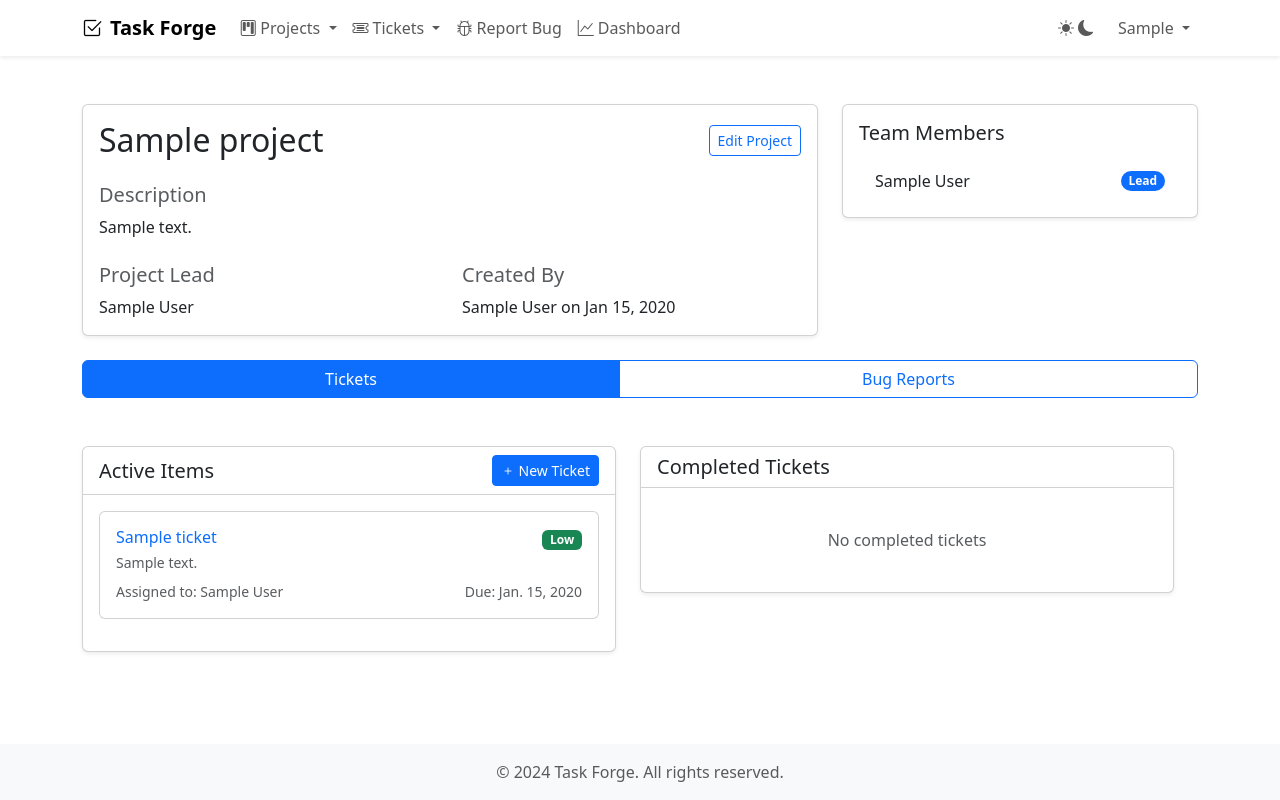
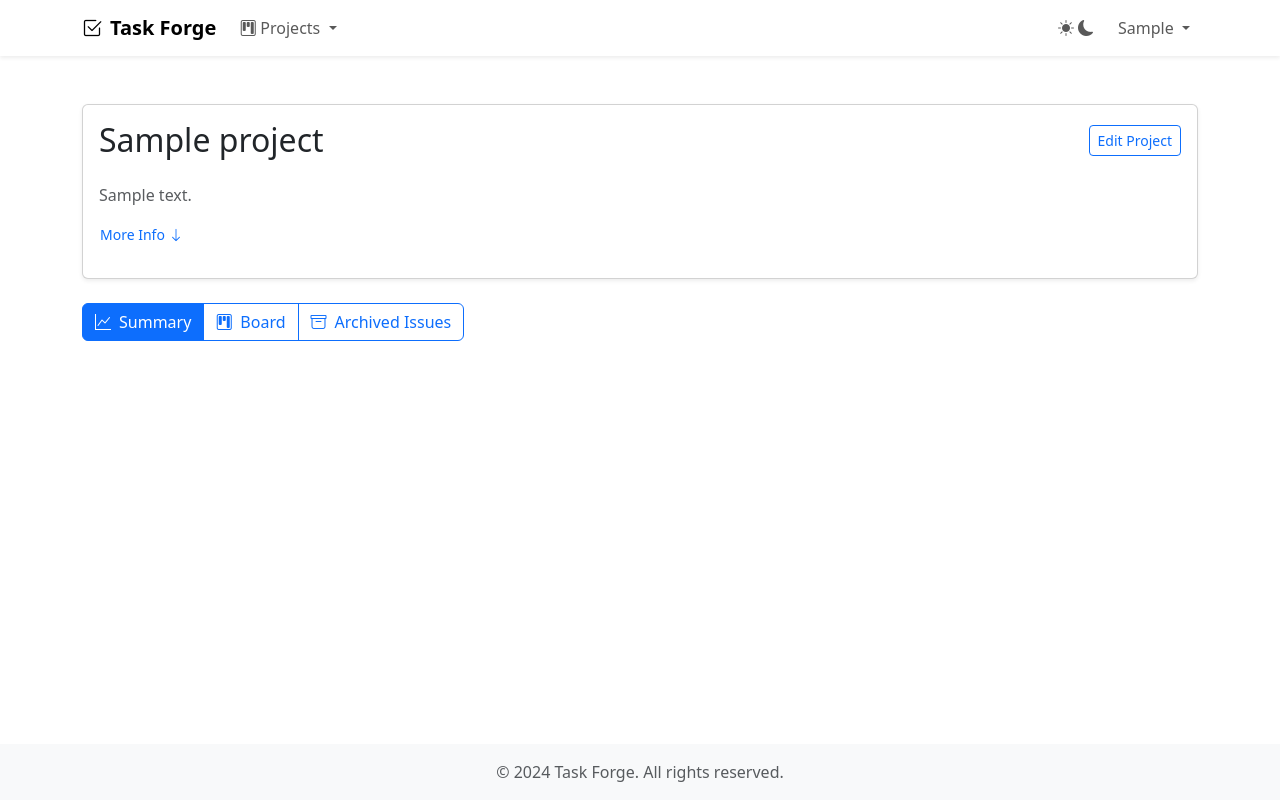
Before and after one commit to IvayloArsov/taskForge, a Django app: page /projects/1/ in a window 1280 px wide. Run offline with Django 5.2, Linux system fonts and the light colour scheme; a user stored in the database is signed in; tables that the repository leaves empty hold one stand-in row (values such as "Sample post").

Commit message:
overhaul of the projects view

```diff
--- a/taskForge/projects/views.py
+++ b/taskForge/projects/views.py
@@ -1,6 +1,7 @@
 from django.contrib.auth.mixins import LoginRequiredMixin, UserPassesTestMixin
 from django.views.generic import ListView, DetailView, CreateView, UpdateView, DeleteView
 from django.urls import reverse_lazy
+from django.utils import timezone
 
 from taskForge.accounts.choices import UserRoleChoices
 from taskForge.projects.forms import ProjectForm
@@ -25,6 +26,7 @@
             return Project.objects.filter(members=user)
         else:
             return Project.objects.filter(members=user)
+
 
 class StaffRequiredMixin(UserPassesTestMixin):
     def test_func(self):
@@ -85,48 +87,21 @@
 
     def get_context_data(self, **kwargs):
         context = super().get_context_data(**kwargs)
-        show_type = self.request.GET.get('show', 'tickets')
-        user = self.request.user
+        view_type = self.request.GET.get('view', 'summary')
+        context['view_type'] = view_type
+        context['now'] = timezone.now().date()
 
-        active_statuses = ['open', 'in_progress']
-        completed_statuses = ['resolved', 'closed']
+        if view_type == 'board':
+            context['tickets'] = self.object.tickets.exclude(status='closed').order_by('-created_at')
+            if self.request.user.is_staff:
+                context['pending_bugs'] = self.object.bugreports.filter(
+                    is_approved=False
+                ).order_by('-created_at')
 
-        # shows tickets that need to be approved/denied to staff/admin roles only
-        if user.is_staff:
-            context['pending_bugs'] = self.object.bugreports.filter(
-                is_approved=False,
-                status__in=active_statuses
-            ).order_by('-created_at')
-
-
-        # shows active & completed tickets
-        if show_type == 'tickets':
-            context['active_tickets'] = self.object.tickets.filter(
-                status__in=active_statuses
-            ).order_by('-created_at')
-
-            context['completed_tickets'] = self.object.tickets.filter(
-                status__in=completed_statuses
+        elif view_type == 'archived':
+            context['archived_tickets'] = self.object.tickets.filter(
+                status='closed'
             ).order_by('-updated_at')
 
-        # shows pending & ongoing bug reports
-        if show_type == 'bugs':
-            if user.profile.role == UserRoleChoices.END_USER:
-                context['active_bugs'] = self.object.bugreports.filter(
-                    status__in=active_statuses
-                ).order_by('-created_at')
-            else:
-                if self.request.user.is_staff:
-                    context['pending_bugs'] = self.object.bugreports.filter(
-                        is_approved=False,
-                        status__in=active_statuses
-                    ).order_by('-created_at')
-
-                context['active_bugs'] = self.object.bugreports.filter(
-                    is_approved=True,
-                    status__in=active_statuses
-                ).order_by('-created_at')
-
-        context['show_type'] = show_type
-        context['is_end_user'] = user.profile.role == UserRoleChoices.END_USER
+        context['is_end_user'] = self.request.user.profile.role == UserRoleChoices.END_USER
         return context
--- a/templates/common/base-navbar.html
+++ b/templates/common/base-navbar.html
@@ -17,7 +17,20 @@
                             <i class="bi bi-kanban me-1"></i>Projects
                         </a>
                         <ul class="dropdown-menu shadow-sm border-0">
+                            {% if user.is_staff %}
                                 <li><a class="dropdown-item" href="{% url 'projects:list' %}">All Projects</a></li>
+                                <li>
+                                    <hr class="dropdown-divider">
+                                </li>
+                            {% endif %}
+
+                            {% for project in user.projects.all %}
+                                <li><a class="dropdown-item"
+                                       href="{% url 'projects:details' project.pk %}">{{ project.name }}</a></li>
+                            {% empty %}
+                                <li><span class="dropdown-item text-muted">No projects available</span></li>
+                            {% endfor %}
+
                             {% if user.is_staff %}
                                 <li>
                                     <hr class="dropdown-divider">
@@ -26,28 +39,7 @@
                             {% endif %}
                         </ul>
                     </li>
-                    <li class="nav-item dropdown">
-                        <a class="nav-link dropdown-toggle" href="#" role="button" data-bs-toggle="dropdown">
-                            <i class="bi bi-ticket-detailed me-1"></i>Tickets
-                        </a>
-                        <ul class="dropdown-menu shadow-sm border-0">
-                            <li><a class="dropdown-item" href="{% url 'tickets:list' %}">All Tickets</a></li>
-                            <li>
-                                <hr class="dropdown-divider">
-                            </li>
-                            <li><a class="dropdown-item" href="{% url 'tickets:create' %}">Create Ticket</a></li>
-                        </ul>
-                    </li>
-                    <li class="nav-item">
-                        <a href="{% url 'tickets:report-bug' %}" class="nav-link">
-                            <i class="bi bi-bug"></i> Report Bug
-                        </a>
-                    </li>
-                    <li class="nav-item">
-                        <a href="#" class="nav-link">
-                            <i class="bi bi-graph-up me-1"></i>Dashboard
-                        </a>
-                    </li>
+
                 {% endif %}
             </ul>
 
--- a/templates/projects/project details/project-details-column-active.html
+++ /dev/null
@@ -1,86 +0,0 @@
-<div class="col-md-6">
-    <div class="card shadow-sm">
-        <div class="card-header bg-transparent">
-            <div class="d-flex justify-content-between align-items-center">
-                <h5 class="mb-0">Active Items</h5>
-                <a href="{% url 'tickets:create' %}?project={{ project.pk }}" class="btn btn-primary btn-sm">
-                    <i class="bi bi-plus"></i> New Ticket
-                </a>
-            </div>
-        </div>
-        <div class="card-body">
-            {% if user.is_staff %}
-                {% for bug in pending_bugs %}
-                    <div class="ticket-card mb-3">
-                        <div class="card border-warning">
-                            <div class="card-body">
-                                <div class="d-flex justify-content-between align-items-center">
-                                    <h6 class="card-title mb-1">
-                                        <a href="{% url  'tickets:bug-details' bug.pk %}" class="text-decoration-none">
-                                            {{ bug.title }}
-                                        </a>
-                                        <span class="badge bg-warning text-dark ms-2">Pending Review</span>
-                                    </h6>
-                                    <div class="d-flex gap-2">
-                                        <form method="post" action="{% url 'tickets:approve-bug' bug.pk %}"
-                                              class="d-inline">
-                                            {% csrf_token %}
-                                            <button type="submit" class="btn btn-success btn-sm">
-                                                <i class="bi bi-check-lg"></i>
-                                            </button>
-                                        </form>
-                                        <form method="post" action="{% url 'tickets:deny-bug' bug.pk %}"
-                                              class="d-inline">
-                                            {% csrf_token %}
-                                            <button type="submit" class="btn btn-danger btn-sm">
-                                                <i class="bi bi-x-lg"></i>
-                                            </button>
-                                        </form>
-                                    </div>
-                                </div>
-                                <p class="card-text small text-muted mb-2">{{ bug.description|truncatechars:100 }}</p>
-                                <div class="d-flex justify-content-between align-items-center">
-                                    <small class="text-muted">Reported by: {{ bug.created_by.get_full_name }}</small>
-                                    <small class="text-muted">{{ bug.created_at|date:"M d, Y" }}</small>
-                                </div>
-                            </div>
-                        </div>
-                    </div>
-                {% endfor %}
-            {% endif %}
-            {% for ticket in active_tickets %}
-                <div class="ticket-card mb-3">
-                    <div class="card">
-                        <div class="card-body">
-                            <div class="d-flex justify-content-between align-items-center">
-                                <h6 class="card-title mb-1">
-                                    <a href="{% url 'tickets:details' ticket.pk %}" class="text-decoration-none">
-                                        {{ ticket.title }}
-                                    </a>
-                                </h6>
-                                <span class="badge {% if ticket.priority == 'high' %}bg-danger
-                                     {% elif ticket.priority == 'medium' %}bg-warning
-                                     {% else %}bg-success{% endif %}">
-                        {{ ticket.get_priority_display }}
-                    </span>
-                            </div>
-                            <p class="card-text small text-muted mb-2">{{ ticket.description|truncatechars:100 }}</p>
-                            <div class="d-flex justify-content-between align-items-center">
-                                <small class="text-muted">
-                                    {% if ticket.assigned_to %}
-                                        Assigned to: {{ ticket.assigned_to.get_full_name }}
-                                    {% else %}
-                                        Unassigned
-                                    {% endif %}
-                                </small>
-                                <small class="text-muted">Due: {{ ticket.due_date|default:"No due date" }}</small>
-                            </div>
-                        </div>
-                    </div>
-                </div>
-            {% empty %}
-                <p class="text-muted text-center my-4">No active items</p>
-            {% endfor %}
-        </div>
-    </div>
-</div>
--- a/templates/projects/project details/project-details-column-completed.html
+++ /dev/null
@@ -1,37 +0,0 @@
-                <div class="col-md-6">
-                    <div class="card shadow-sm">
-                        <div class="card-header bg-transparent">
-                            <h5 class="mb-0">Completed Tickets</h5>
-                        </div>
-                        <div class="card-body">
-                            {% for ticket in completed_tickets %}
-                                <div class="ticket-card mb-3">
-                                    <div class="card">
-                                        <div class="card-body">
-                                            <div class="d-flex justify-content-between align-items-center">
-                                                <h6 class="card-title mb-1">
-                                                    <a href="{% url 'tickets:details' ticket.pk %}"
-                                                       class="text-decoration-none">
-                                                        {{ ticket.title }}
-                                                    </a>
-                                                </h6>
-                                                <span class="badge bg-success">Completed</span>
-                                            </div>
-                                            <p class="card-text small text-muted mb-2">{{ ticket.description|truncatechars:100 }}</p>
-                                            <div class="d-flex justify-content-between align-items-center">
-                                                <small class="text-muted">
-                                                    Completed by: {{ ticket.assigned_to.get_full_name }}
-                                                </small>
-                                                <small class="text-muted">
-                                                    {{ ticket.updated_at|date:"M d, Y" }}
-                                                </small>
-                                            </div>
-                                        </div>
-                                    </div>
-                                </div>
-                            {% empty %}
-                                <p class="text-muted text-center my-4">No completed tickets</p>
-                            {% endfor %}
-                        </div>
-                    </div>
-                </div>
--- a/templates/projects/project details/project-details-filter-buttons.html
+++ /dev/null
@@ -1,8 +0,0 @@
-        <div class="btn-group mb-4" role="group">
-            <a href="?show=tickets" class="btn btn-outline-primary {% if show_type == 'tickets' %}active{% endif %}">
-                Tickets
-            </a>
-            <a href="?show=bugs" class="btn btn-outline-primary {% if show_type == 'bugs' %}active{% endif %}">
-                Bug Reports
-            </a>
-        </div>
--- a/templates/projects/project details/project-details-sidebar.html
+++ /dev/null
@@ -1,19 +0,0 @@
-<div class="col-md-4">
-    <div class="card shadow-sm">
-        <div class="card-body">
-            <h5 class="card-title mb-3">Team Members</h5>
-            <ul class="list-group list-group-flush">
-                {% for member in project.members.all %}
-                    <li class="list-group-item d-flex justify-content-between align-items-center">
-                        {{ member.get_full_name }}
-                        {% if member == project.lead_by %}
-                            <span class="badge bg-primary rounded-pill">Lead</span>
-                        {% endif %}
-                    </li>
-                {% empty %}
-                    <li class="list-group-item text-muted">No team members yet</li>
-                {% endfor %}
-            </ul>
-        </div>
-    </div>
-</div>
--- a/templates/projects/project details/project-details.html
+++ b/templates/projects/project details/project-details.html
@@ -1,10 +1,10 @@
-<!-- templates/projects/project-details.html -->
+<!-- projects/project-details.html -->
 {% extends 'common/base.html' %}
 {% block content %}
 
 <div class="container py-4">
     <div class="row">
-        <div class="col-md-8">
+        <div class="col-12">
             <div class="card shadow-sm mb-4">
                 <div class="card-body">
                     <div class="d-flex justify-content-between align-items-center mb-4">
@@ -14,41 +14,78 @@
                         {% endif %}
                     </div>
 
-                    <div class="mb-4">
-                        <h5 class="text-muted">Description</h5>
-                        {{ project.description }}
-                    </div>
+                    <p class="text-muted mb-3">{{ project.description }}</p>
 
-                    <div class="row">
-                        <div class="col-md-6">
-                            <h5 class="text-muted">Project Lead</h5>
-                            {{ project.lead_by.get_full_name }}
-                        </div>
+                    <a class="btn btn-link btn-sm text-decoration-none p-0 mb-3 d-inline-flex align-items-center"
+                       data-bs-toggle="collapse"
+                       href="#projectInfo"
+                       role="button"
+                       aria-expanded="false">
+                        More Info<i class="bi bi-arrow-down ms-1 transition-transform"></i>
+                    </a>
 
-                        <div class="col-md-6">
-                            <h5 class="text-muted">Created By</h5>
-                            {{ project.created_by.get_full_name }} on {{ project.created_at|date:"M d, Y" }}
+                    <div class="collapse" id="projectInfo">
+                        <div class="card card-body border-0">
+                            <div class="row g-4">
+                                <div class="col-md-6">
+                                    <h6 class="text-muted">Project Details</h6>
+                                    <ul class="list-unstyled mb-0">
+                                        <li class="mb-2">
+                                            <span class="text-muted">Created by:</span>
+                                            {{ project.created_by.get_full_name }}
+                                        </li>
+                                        <li class="mb-2">
+                                            <span class="text-muted">Created on:</span>
+                                            {{ project.created_at|date:"M d, Y" }}
+                                        </li>
+                                        <li class="mb-2">
+                                            <span class="text-muted">Project Lead:</span>
+                                            {{ project.lead_by.get_full_name }}
+                                        </li>
+                                    </ul>
+                                </div>
+                                <div class="col-md-6">
+                                    <h6 class="text-muted">Team Members</h6>
+                                    <ul class="list-unstyled mb-0">
+                                        {% for member in project.members.all %}
+                                            <li class="mb-2">
+                                                {{ member.get_full_name }}
+                                                {% if member == project.lead_by %}
+                                                    <span class="badge bg-primary">Lead</span>
+                                                {% endif %}
+                                                <span class="badge bg-secondary">{{ member.profile.get_role_display }}</span>
+                                            </li>
+                                        {% endfor %}
+                                    </ul>
+                                </div>
+                            </div>
                         </div>
                     </div>
                 </div>
             </div>
         </div>
 
-        {% include 'projects/project details/project-details-sidebar.html' %}
+        <div class="col-12 mb-4">
+            <div class="btn-group" role="group">
+                <a href="?view=summary" class="btn btn-outline-primary {% if view_type == 'summary' %}active{% endif %}">
+                    <i class="bi bi-graph-up me-2"></i>Summary
+                </a>
+                <a href="?view=board" class="btn btn-outline-primary {% if view_type == 'board' %}active{% endif %}">
+                    <i class="bi bi-kanban me-2"></i>Board
+                </a>
+                <a href="?view=archived" class="btn btn-outline-primary {% if view_type == 'archived' %}active{% endif %}">
+                    <i class="bi bi-archive me-2"></i>Archived Issues
+                </a>
+            </div>
+        </div>
 
-        {% include 'projects/project details/project-details-filter-buttons.html' %}
-
-        <div class="row mt-4">
-            {% if show_type == 'tickets' or show_type == 'all' %}
-                {% include 'projects/project details/project-details-column-active.html' %}
-            {% endif %}
-
-            {% if show_type == 'bugs' or show_type == 'all' %}
-                {% include 'projects/project details/active_bugs.html' %}
-            {% endif %}
-
-            {% if show_type == 'tickets' or show_type == 'all' %}
-                {% include 'projects/project details/project-details-column-completed.html' %}
+        <div class="col-12">
+            {% if view_type == 'summary' %}
+                {% include 'projects/project details/project-summary.html' %}
+            {% elif view_type == 'board' %}
+                {% include 'projects/project details/project-board.html' %}
+            {% elif view_type == 'archived' %}
+                {% include 'projects/project details/project-archived.html' %}
             {% endif %}
         </div>
     </div>
--- a/templates/tickets/ticket-list.html
+++ b/templates/tickets/ticket-list.html
@@ -5,7 +5,9 @@
     <div class="container py-4">
         <div class="d-flex justify-content-between align-items-center mb-4">
             <h2>Tickets</h2>
-            <a href="{% url 'tickets:create' %}" class="btn btn-primary">Create Ticket</a>
+            {% if not user.profile.role == 'end_user' %}
+                <a href="{% url 'tickets:create' %}" class="btn btn-primary">Create Ticket</a>
+            {% endif %}
         </div>
 
         <div class="row g-4">
```
Also changed, not shown: taskForge/tickets/views.py (+22 -18 lines), templates/projects/project details/active_bugs.html (deleted, +0 -53 lines), templates/projects/project details/project-board.html (added, +162 -0 lines), templates/projects/project-list.html (+5 -4 lines), templates/tickets/ticket details/ticket-details-body.html (+5 -8 lines), templates/index.html (line endings or trailing spaces), templates/projects/project details/project-archived.html (added), templates/projects/project details/project-summary.html (added), 1 other file. Lines whose indentation alone changed are shown as unchanged.
